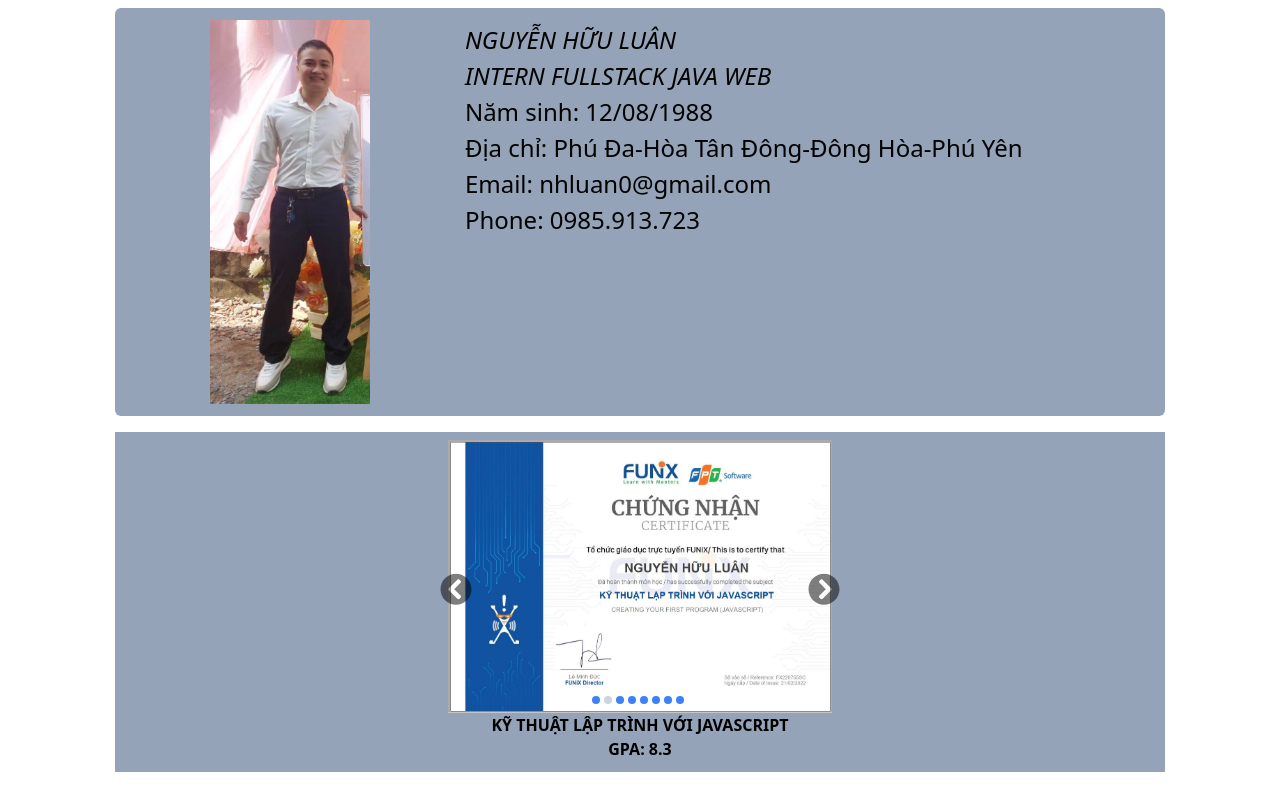
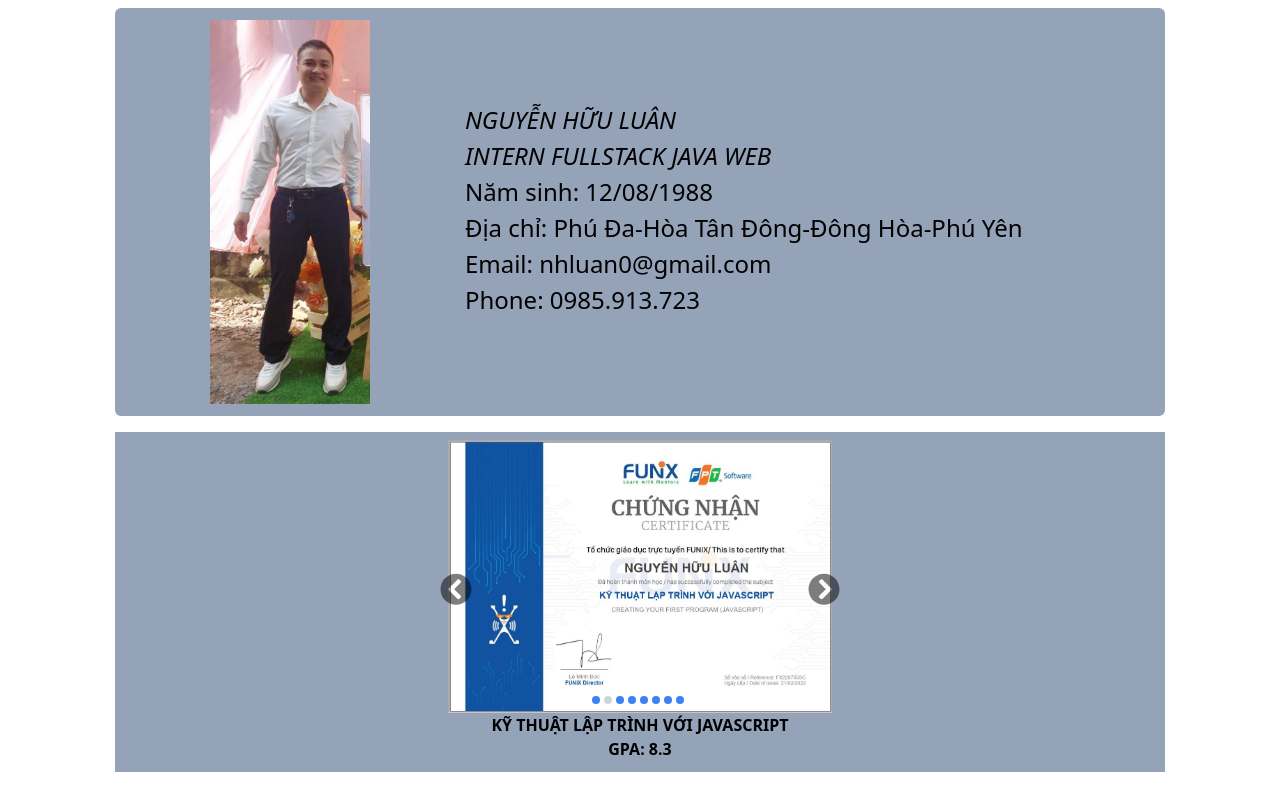
Before and after one commit to nhluan0/website-ca-nhan, a React (Vite) app in the folder web_ca_nhan_nguyen_huu_luan/: page / in a window 1280 px wide. Shown: the top 786 px of the page. Built offline with nearby package versions, Linux system fonts and the light colour scheme.

Commit message:
all lan 5

```diff
--- a/web_ca_nhan_nguyen_huu_luan/src/components/header/PersonalInfor.jsx
+++ b/web_ca_nhan_nguyen_huu_luan/src/components/header/PersonalInfor.jsx
@@ -5,7 +5,7 @@ const PersonalInfor = () => {
         <div className="flex justify-center basis-1/3 p-3 ">
           <img className="h-96 w-auto block" src="/image/anh222.jpg" />
         </div>
-        <div className="basis-2/3 flex flex-col py-4">
+        <div className="basis-2/3 flex flex-col justify-center">
           <h1 className=" uppercase italic ">Nguyễn Hữu Luân</h1>
           <h1 className=" uppercase italic ">Intern fullStack Java web</h1>
           <h1 className=" ">
```
